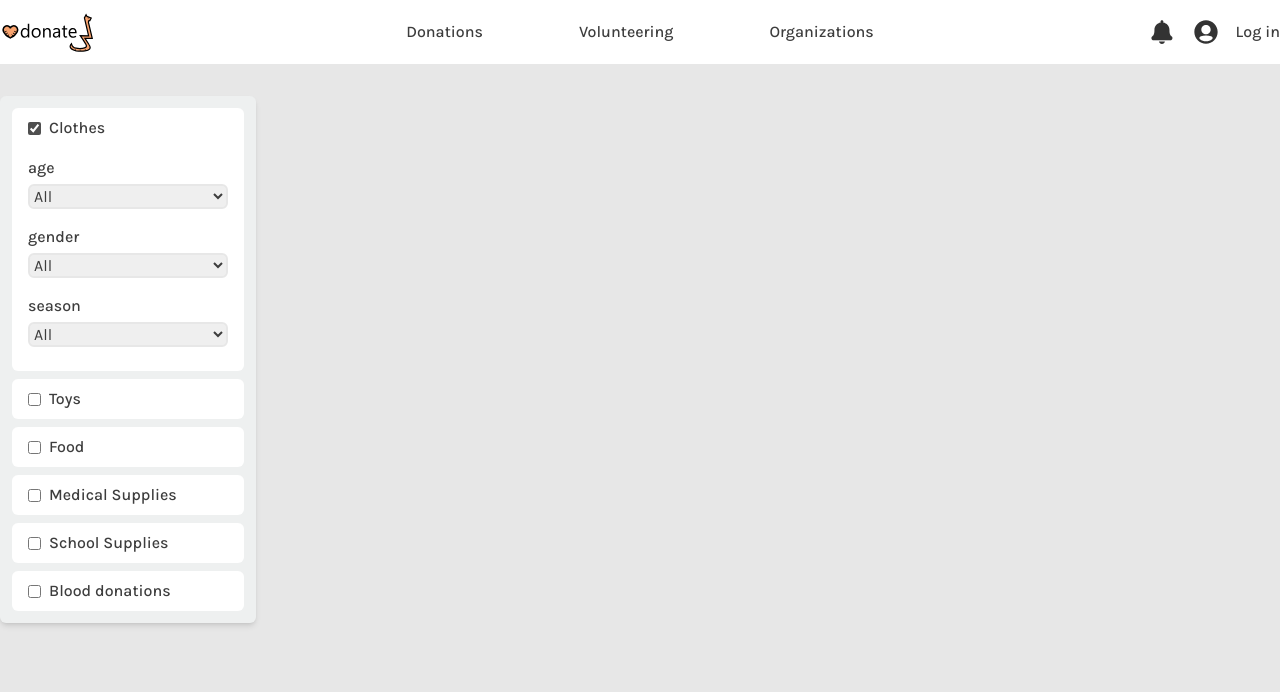
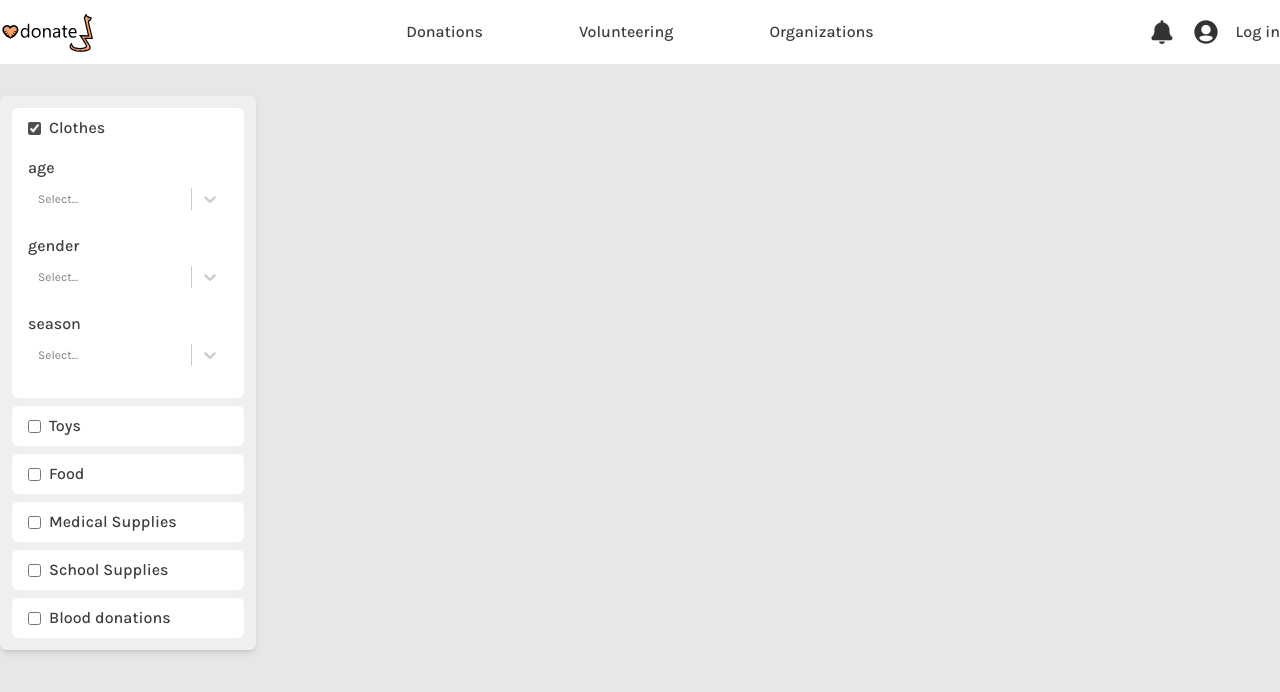
Before and after one commit to salmarashad/Donately, a React (Create React App) app in the folder ch-and-co-m2/: page / in a window 1280 px wide. Both pictures are taken after a click on the checkbox "Clothes". Shown: the top 692 px of the page. Built offline with nearby package versions, Linux system fonts and the light colour scheme.

Commit message:
add multiple filtering

```diff
--- a/ch-and-co-m2/src/Components/Dropdown.js
+++ b/ch-and-co-m2/src/Components/Dropdown.js
@@ -1,14 +1,7 @@
 import React from 'react';
 import Select from 'react-select';
 
-function Dropdown(){
-    const colourOptions = [
-        { value: 'red', label: 'Red' },
-        { value: 'blue', label: 'Blue' },
-        { value: 'green', label: 'Green' },
-        { value: 'purple', label: 'Purple' }
-    ]
-
+function Dropdown({options, onChange}){
     const colourStyles = {
         control: (styles, state) => ({
             ...styles,
@@ -55,10 +48,11 @@ function Dropdown(){
         <Select
             isMulti
             name="colors"
-            options={colourOptions}
+            options={options}
             className="basic-multi-select w-[200px]"
             classNamePrefix="select"
             styles={colourStyles}
+            onChange={onChange}
         />
     )
 }
--- a/ch-and-co-m2/src/Components/Filter.js
+++ b/ch-and-co-m2/src/Components/Filter.js
@@ -45,13 +45,14 @@ function Filter({ filteringOptions, setFilteringOptions, data, setCurrentCardSet
         return categoriesArray;
     }
 
-    const handleFilterChange = (e, category, param) => {
-        const value = e.target.value;
+    const handleFilterChange = (selectedOptions, category, param) => {
+        console.log(selectedOptions, category, param);
+        const values = selectedOptions ? selectedOptions.map(option => option.value) : [];
         setAppliedFilters(prevFilters => ({
             ...prevFilters,
             [category]: {
                 ...prevFilters[category],
-                [param]: value
+                [param]: values
             }
         }));
     };
@@ -59,12 +60,14 @@ function Filter({ filteringOptions, setFilteringOptions, data, setCurrentCardSet
     function applyFilters() {
         const filteredData = data.filter(item => {
             return checkedCategories.includes(item.tags.type) &&
-                Object.entries(appliedFilters[item.tags.type] || {}).every(([param, value]) => {
-                    return value === "" || item.tags[param] === value;
+                Object.entries(appliedFilters[item.tags.type] || {}).every(([param, values]) => {
+                    // Check if any of the selected values match the item's tag value
+                    return values.length === 0 || values.includes(item.tags[param]);
                 });
         });
         setCurrentCardSet(filteredData);
     }
+
 
     function renderCategories(categories, checkedCategories) {
         return (
@@ -86,7 +89,13 @@ function Filter({ filteringOptions, setFilteringOptions, data, setCurrentCardSet
                                 {Object.entries(category.parameters).map(([param, values]) => (
                                     <div key={param}>
                                         <label className="block font-medium" htmlFor={param}>{param}</label>
-                                        <select
+
+                                        <Dropdown
+                                            options={values.map((value) => ({ value, "label": value }))}
+                                            onChange={(selectedOption) => handleFilterChange(selectedOption, category.category, param)}
+                                        />
+
+                                        {/* <select
                                             className="mt-1 block w-full rounded-md border-2 border-farahgray-100 focus:ring focus:ring-farahgreen-300 outline-none"
                                             id={param}
                                             name={param}
@@ -96,7 +105,7 @@ function Filter({ filteringOptions, setFilteringOptions, data, setCurrentCardSet
                                             {values.map((value, index) => (
                                                 value !== "" && <option key={index} value={value}>{value}</option>
                                             ))}
-                                        </select>
+                                        </select> */}
                                     </div>
                                 ))}
                             </div>
```
